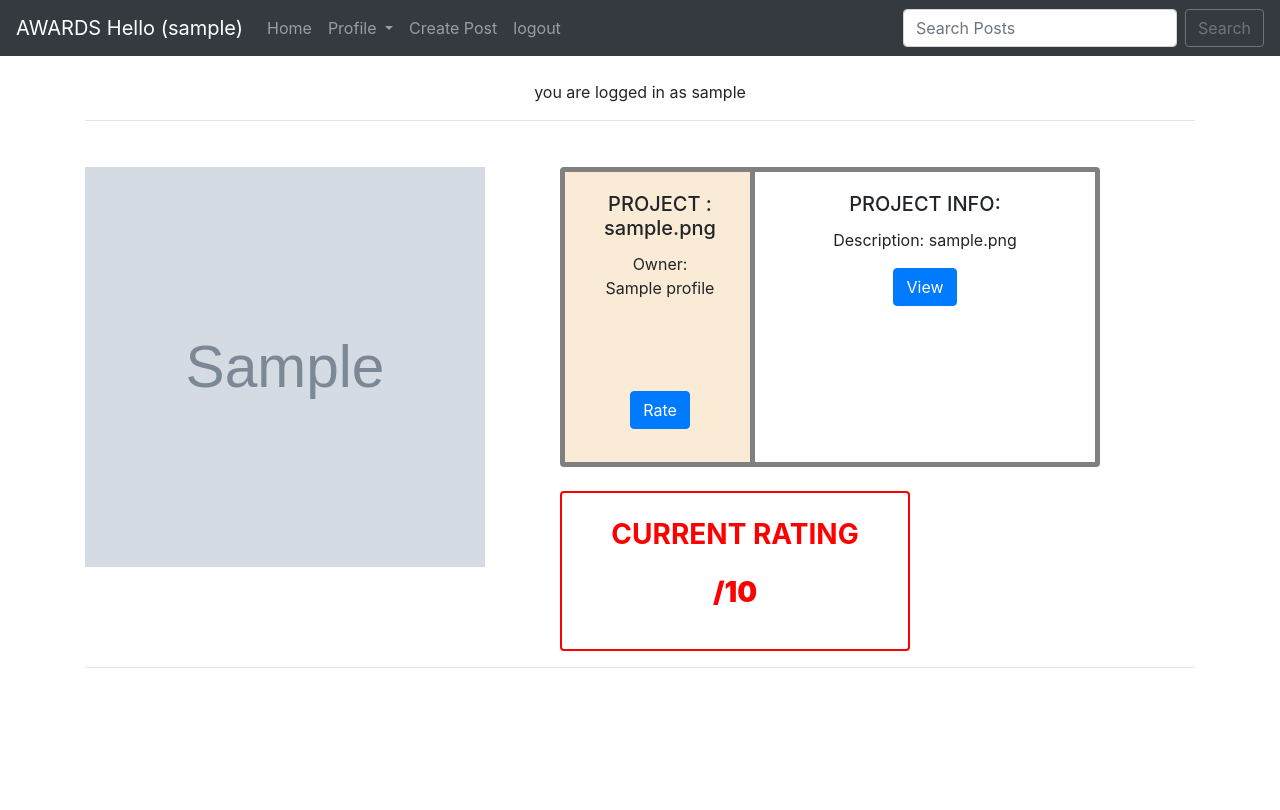
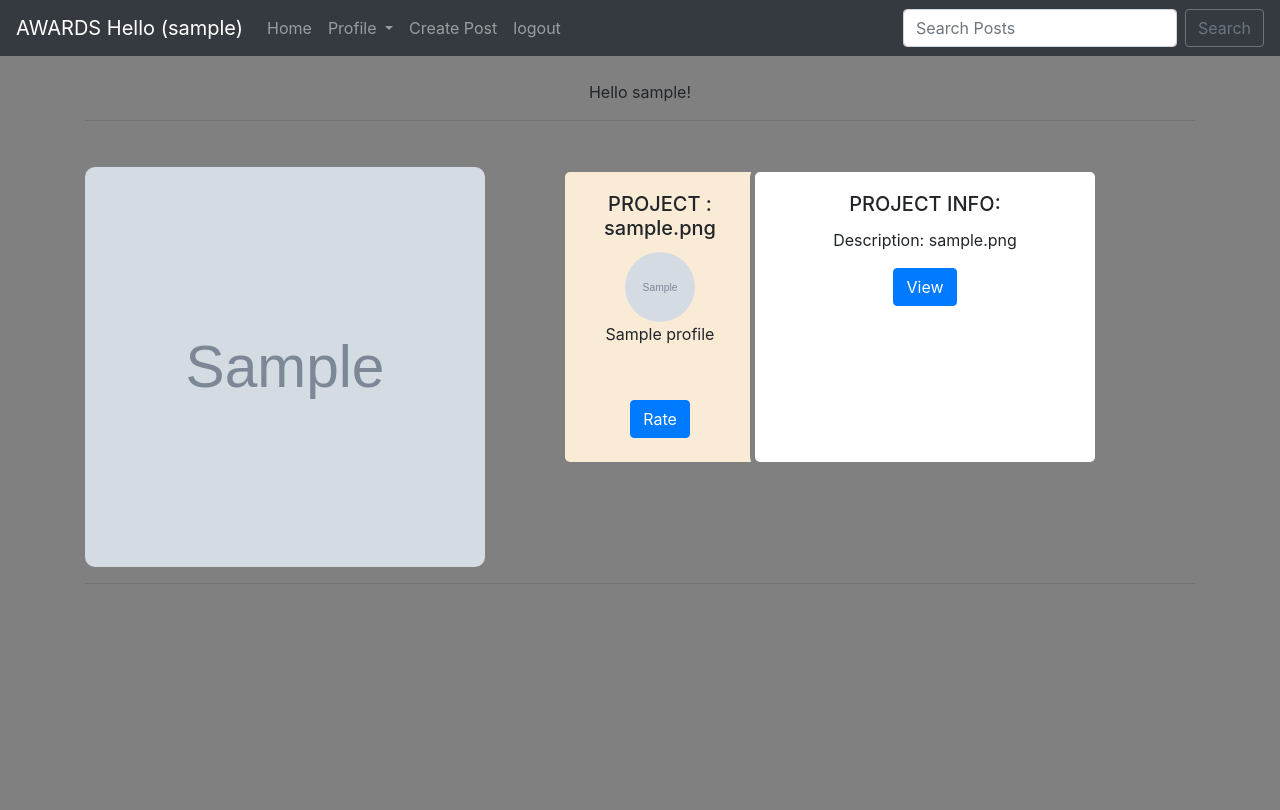
Before and after one commit to lcmongwe/Pro-Awards, a Django app: page / in a window 1280 px wide. After the commit the page ends 584 px from the top, so only its background shows below. Run offline with Django 4.2, Linux system fonts and the light colour scheme; a user stored in the database is signed in; tables that the repository leaves empty hold one stand-in row (values such as "Sample post"); grey boxes marked "Sample" are stand-in pictures; some libraries are stand-ins or nearby versions.

Commit message:
posters profile picture added to post

```diff
--- a/awapp/static/css/home.css
+++ b/awapp/static/css/home.css
@@ -1,18 +1,45 @@
+/* .home{
+    background-color: grey;
+    height:100vh;
+} */
+
+body{
+    background-color: grey;
+}
+
+.column1 img{
+    border-radius: 10px;
+}
+
 .card1{
     width: 200px;
     height:300px;
     background-color: antiquewhite;
     border: 5px solid grey;
+    border-radius: 10px;
 
 }
 
 .card1 a{
-    margin-top: 50%;
+    margin-top: 25%;
+}
+
+.card1 img{
+    border-radius: 250rem;
+}
+
+.card1 :hover{
+    background-color: rgb(46, 58, 54);
+}
+
+.card2 :hover{
+    background-color: rgb(46, 58, 54);
 }
 
 .card2{
     border: 5px solid grey;
     height:300px;
+    border-radius:10px;
 
 }
 
--- a/awapp/templates/home.html
+++ b/awapp/templates/home.html
@@ -5,13 +5,14 @@
     {% endblock %}
 
 {% block content%}
+<div class="home">
 
 <center>
-<p>you are logged in as {{user.username}}</p>
+<p>Hello {{user.username}}!</p>
 <hr>
 {%for post in posts%}
 <div class="row">
-<div class="col-md-4">
+<div class="col-md-4 column1">
 <img src="{{post.image.url}}" alt="" width="400px" height="400px">
 </div>
 <div class="col-md-1"></div>
@@ -21,7 +22,8 @@
     <div class="card card1">
       <div class="card-body">
         <h5 class="card-title">PROJECT : {{post.img_name}}</h5>
-        <p class="card-text">Owner: <br> {{post.poster.name}}</p>
+        <img src="{{post.poster.image.url}}" alt="" width="70px" height="70px">
+        <p class="card-text">{{post.poster.name}}</p>
         <a href="{% url 'review' post.id %}" class="btn btn-primary">Rate </a>
       </div>
     </div>
@@ -38,7 +40,7 @@
   </div>
 </div>
 <br>
-<div class="row">
+<!-- <div class="row">
     <div class="col-md-8">
     <div class="card card3"style="border:2px solid red;">
   <div class="card-body">
@@ -51,7 +53,7 @@
   </div>
   </div>
 </div>
-</div>
+</div> -->
 </div>
 
 </div>
@@ -66,5 +68,5 @@ Description: {{post.img_description}} <br></p>
 <br><br>
 {%endfor%}
 </center>
-
+</div>
 {%endblock%}
```
